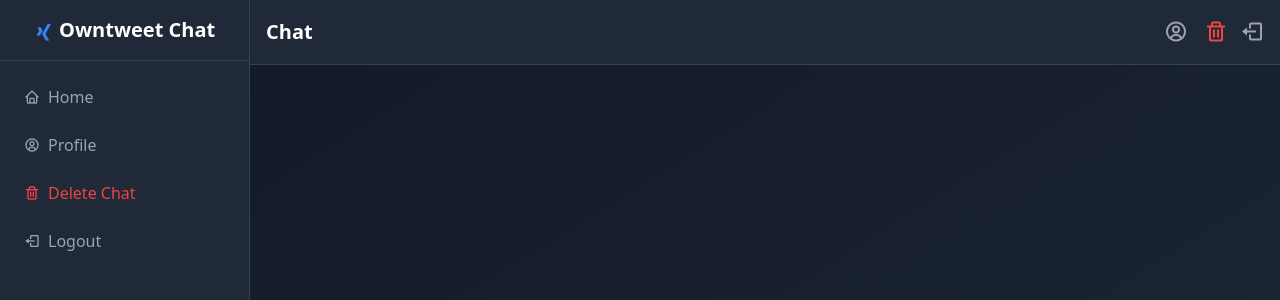
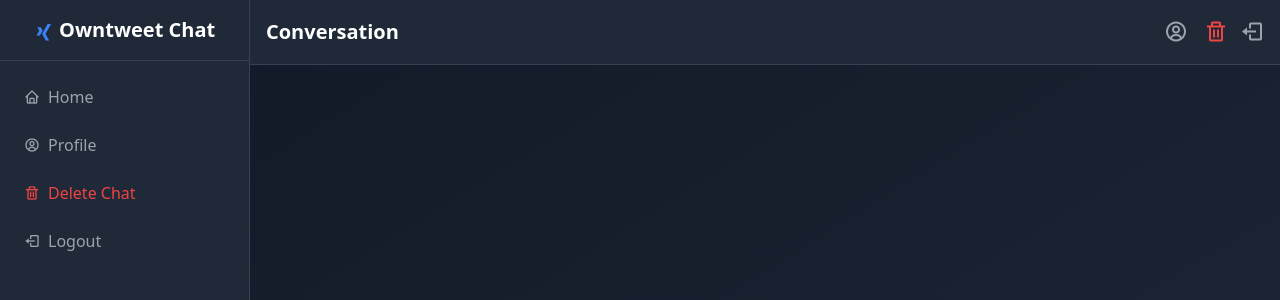
Before and after one commit to mkjuel25/Owntweet-Chatbot-with-Gemini-Api, a PHP site: page / in a window 1280 px wide. Shown: the top 300 px of the page. Run offline with PHP 8.4, Linux system fonts and the light colour scheme; the visitor is signed in with stand-in values (Sample User, id 1); data that the repository does not hold is empty; some libraries are stand-ins or nearby versions.

Commit message:
Update index.php

```diff
--- a/index.php
+++ b/index.php
@@ -240,7 +240,7 @@ if (isset($_SESSION['user_id'])) {
                 <button id="sidebar-toggle" class="text-gray-400 hover:text-gray-300 mr-4 md:hidden">  <!-- Hidden on medium and up -->
                     <i class='bx bx-menu text-2xl'></i>
                 </button>
-                <h2 class="text-xl font-semibold text-white">Chat</h2>
+                <h2 class="text-xl font-semibold text-white">Conversation</h2>
             </div>
             <div class="space-x-3 flex items-center">
                 <a href="profile.php" title="Profile" class="text-gray-400 hover:text-gray-300 flex items-center">
```
